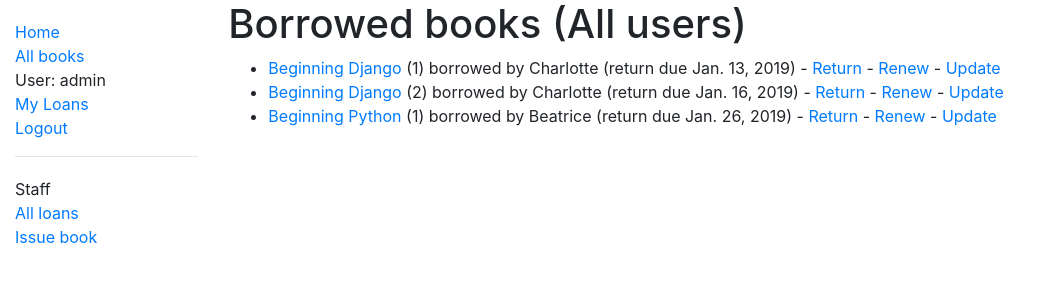
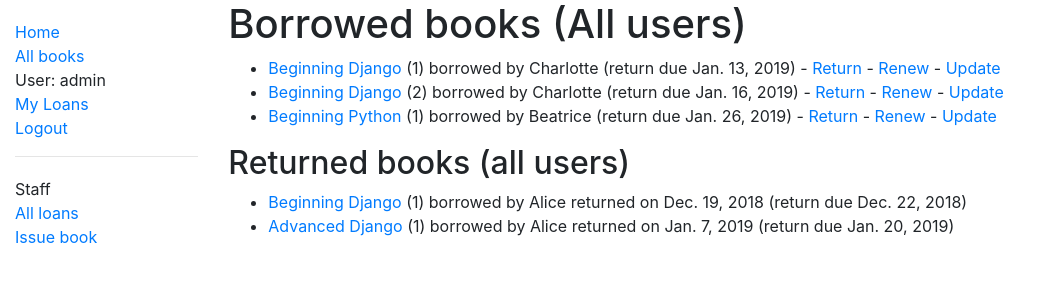
Before and after one commit to GirlsCodeMK/libraryapp-hackathon-python-starthere, a Django app: page /library/loans/ in a window 1280 px wide. Shown: the top 300 px of the page, without its empty margins (0-1051 px from the left). Run offline with Django 3.2, Linux system fonts and the light colour scheme; a user stored in the database is signed in; data comes from the database, SQL or seed files in the repository; some libraries are stand-ins or nearby versions.

Commit message:
Added two lists to all-user loans view

```diff
--- a/library/templates/library/loan_list_all.html
+++ b/library/templates/library/loan_list_all.html
@@ -28,6 +28,26 @@
         {% else %}
           <p>There are no books borrowed.</p>
         {% endif %}
+
+        <h2>Returned books (all users)</h2>
+
+        {% if closed_loan_list %}
+        <ul>
+
+          {% for loan_instance in closed_loan_list %}
+          <li class="{% if loan_instance.is_overdue %}text-danger{% endif %}">
+            <a href="{% url 'book-detail' loan_instance.loaned_copy.book.pk %}">{{ loan_instance.loaned_copy.book.title }}</a>
+             ({{ loan_instance.loaned_copy.copy_number }})
+             borrowed by {{ loan_instance.borrower.get_username }}
+             returned on {{ loan_instance.date_returned }}
+             (return due {{ loan_instance.return_due }})
+          </li>
+          {% endfor %}
+        </ul>
+
+        {% else %}
+          <p>There are no books borrowed.</p>
+        {% endif %}
     {% else %}
         <p>You do not have permission to view this page</p>
     {% endif %}
--- a/library/views.py
+++ b/library/views.py
@@ -86,6 +86,11 @@ class LoanedBooksAllListView(PermissionRequiredMixin, generic.ListView):
     def get_queryset(self):
         return Loan.objects.filter(date_returned__isnull=True).order_by('return_due')
 
+    def get_context_data(self, *args, **kwargs):
+        context = super(LoanedBooksAllListView, self).get_context_data(*args, **kwargs)
+        context['closed_loan_list'] = Loan.objects.filter(date_returned__isnull=False).order_by('return_due')[:10]
+        return context
+
 @permission_required('library.can_mark_returned')
 def renew_loan_librarian(request, pk):
     """View function for renewing a specific Loan by librarian."""
```
